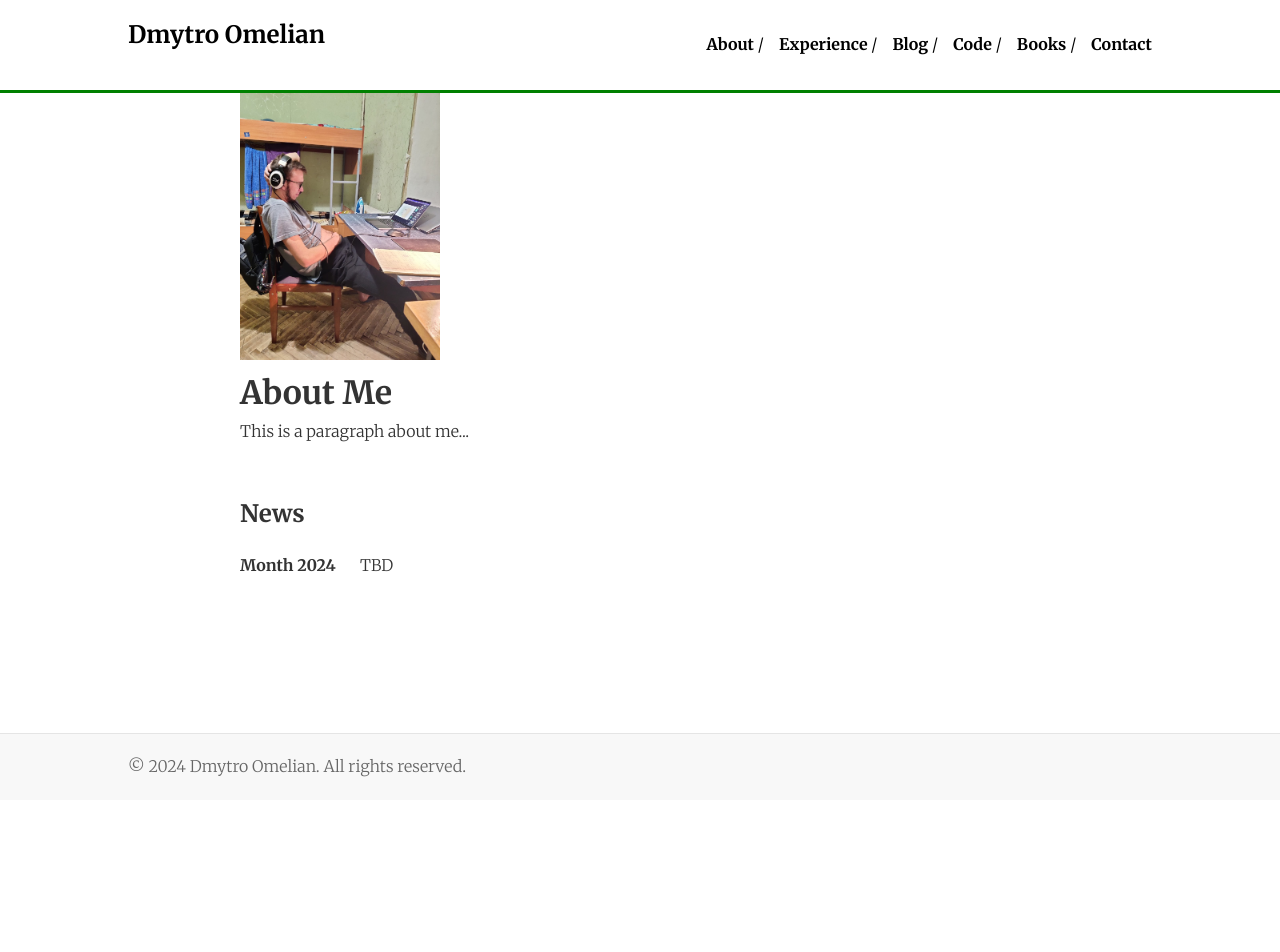
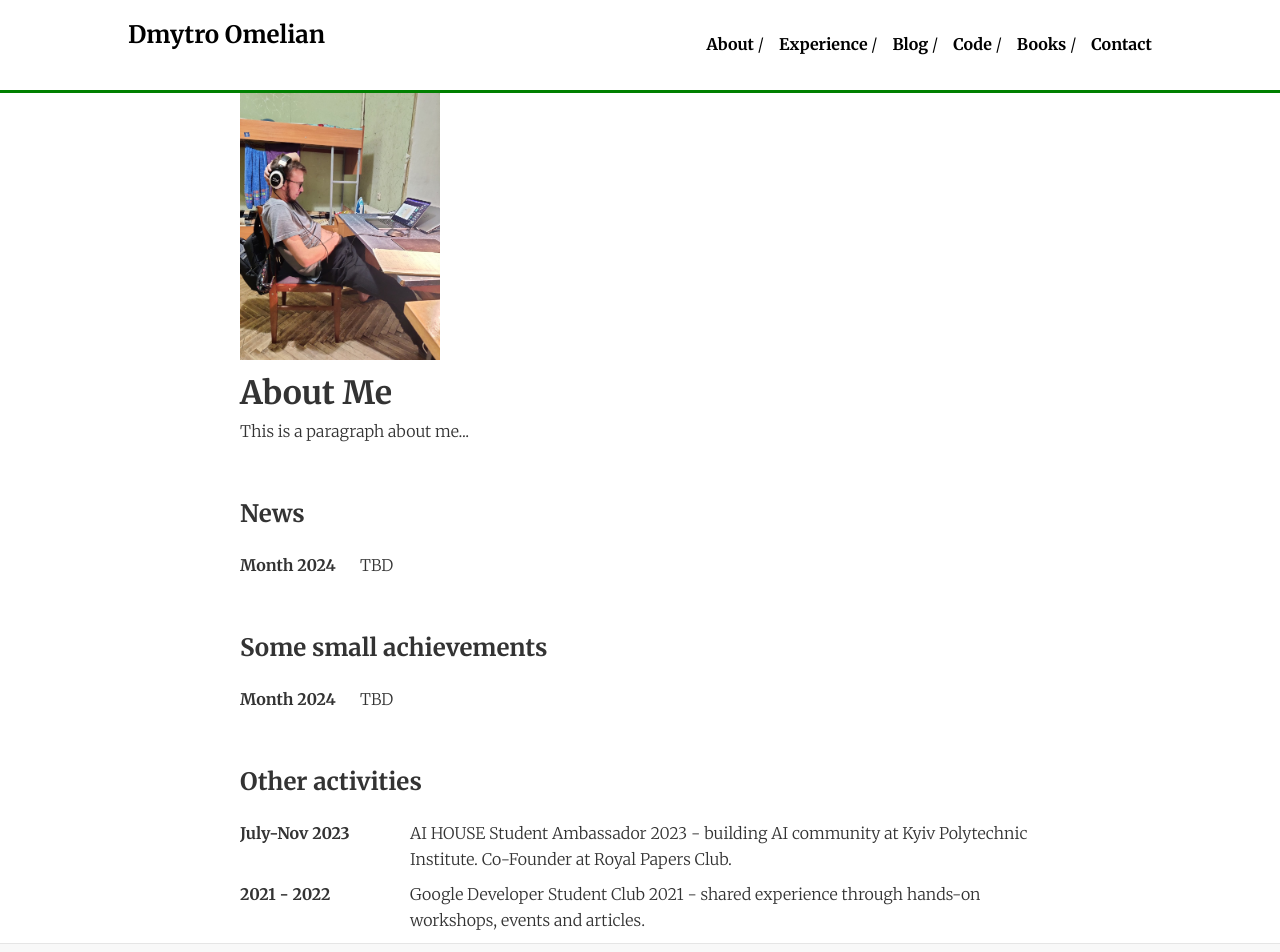
Before and after one commit to Dichik/dichik.github.io, a React (Create React App) app: page / in a window 1280 px wide. Shown: the top 952 px of the page. Before the commit the page ends 800 px from the top, so only its background shows below. Built offline with nearby package versions, Linux system fonts and the light colour scheme.

Commit message:
some updates

```diff
--- a/src/components/about/About.js
+++ b/src/components/about/About.js
@@ -1,7 +1,8 @@
 import React from 'react';
-import Posts from '../posts/Posts';
 import './About.css';
 import News from '../news/News';
+import Achievements from '../achievements/Achievements';
+import Others from '../others/Others';
 
 function About() {
     return (
@@ -11,6 +12,8 @@ function About() {
             <p>This is a paragraph about me...</p>
 
             <News />
+            <Achievements />
+            <Others />
         </div>
     );
 }
--- /dev/null
+++ b/src/components/achievements/Achievements.css
@@ -0,0 +1,41 @@
+.news-container {
+  width: 100%;
+  max-width: 800px;
+  margin: 0 auto;
+  /* padding: 20px; */
+
+  margin-top: 50px;
+}
+
+h2 {
+  font-size: 24px;
+  margin-bottom: 20px;
+}
+
+.news-item {
+  display: flex;
+  flex-direction: row;
+  justify-content: flex-start;
+  align-items: flex-start;
+  margin-bottom: 10px;
+}
+
+.news-date {
+  min-width: 100px;
+  font-weight: bold;
+  margin-right: 20px;
+}
+
+.news-description {
+  flex: 1;
+  text-align: left;
+}
+
+.news-description a {
+  color: #0066cc;
+  text-decoration: none;
+}
+
+.news-description a:hover {
+  text-decoration: underline;
+}
--- /dev/null
+++ b/src/components/achievements/Achievements.js
@@ -0,0 +1,22 @@
+import React from 'react';
+import './Achievements.css';
+
+const newsItems = [
+    { date: "Month 2024", description: "TBD" },
+];
+
+const Achievements = () => {
+    return (
+        <div className="news-container">
+            <h2>Some small achievements</h2>
+            {newsItems.map((item, index) => (
+                <div className="news-item" key={index}>
+                    <div className="news-date">{item.date}</div>
+                    <div className="news-description">{item.description}</div>
+                </div>
+            ))}
+        </div>
+    );
+};
+
+export default Achievements;
--- /dev/null
+++ b/src/components/others/Others.css
@@ -0,0 +1,43 @@
+.others-container {
+  width: 100%;
+  max-width: 800px;
+  margin: 0 auto;
+  margin-top: 50px;
+}
+
+h2 {
+  font-size: 24px;
+  margin-bottom: 20px;
+}
+
+.others-item {
+  display: flex;
+  flex-direction: row;
+  justify-content: flex-start;
+  align-items: flex-start;
+  margin-bottom: 10px;
+}
+
+.others-date {
+  width: 150px;
+  font-weight: bold;
+  margin-right: 20px;
+  white-space: nowrap;
+  overflow: hidden;
+  text-overflow: ellipsis;
+}
+
+.others-description {
+  flex: 1;
+  text-align: left;
+  word-wrap: break-word;
+}
+
+.others-description a {
+  color: #0066cc;
+  text-decoration: none;
+}
+
+.others-description a:hover {
+  text-decoration: underline;
+}
--- /dev/null
+++ b/src/components/others/Others.js
@@ -0,0 +1,23 @@
+import React from 'react';
+import './Others.css';
+
+const othersItems = [
+    { date: "July-Nov 2023", description: "AI HOUSE Student Ambassador 2023 - building AI community at Kyiv Polytechnic Institute. Co-Founder at Royal Papers Club." },
+    { date: "2021 - 2022", description: "Google Developer Student Club 2021 - shared experience through hands-on workshops, events and articles." },
+];
+
+const Others = () => {
+    return (
+        <div className="others-container">
+            <h2>Other activities</h2>
+            {othersItems.map((item, index) => (
+                <div className="others-item" key={index}>
+                    <div className="others-date">{item.date}</div>
+                    <div className="others-description">{item.description}</div>
+                </div>
+            ))}
+        </div>
+    );
+};
+
+export default Others;
```
